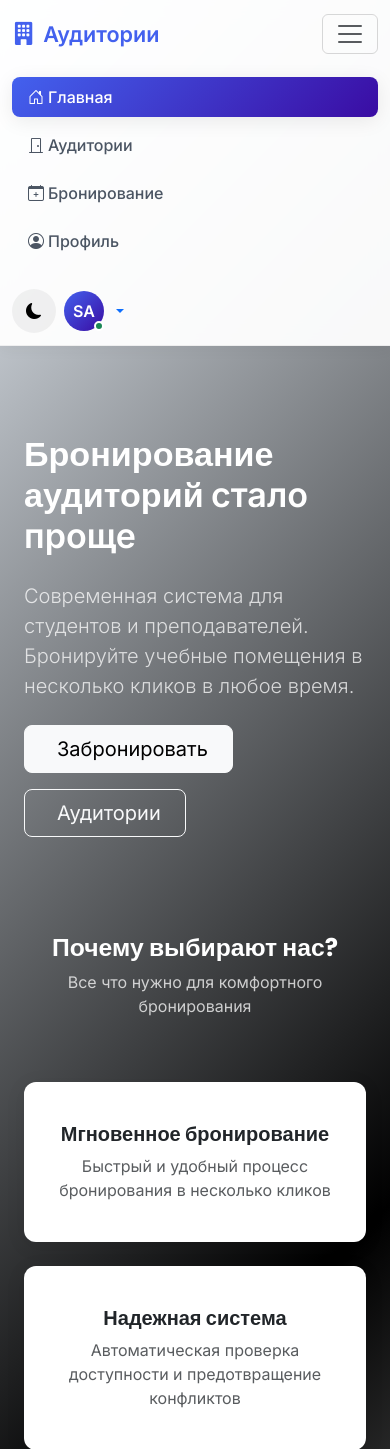
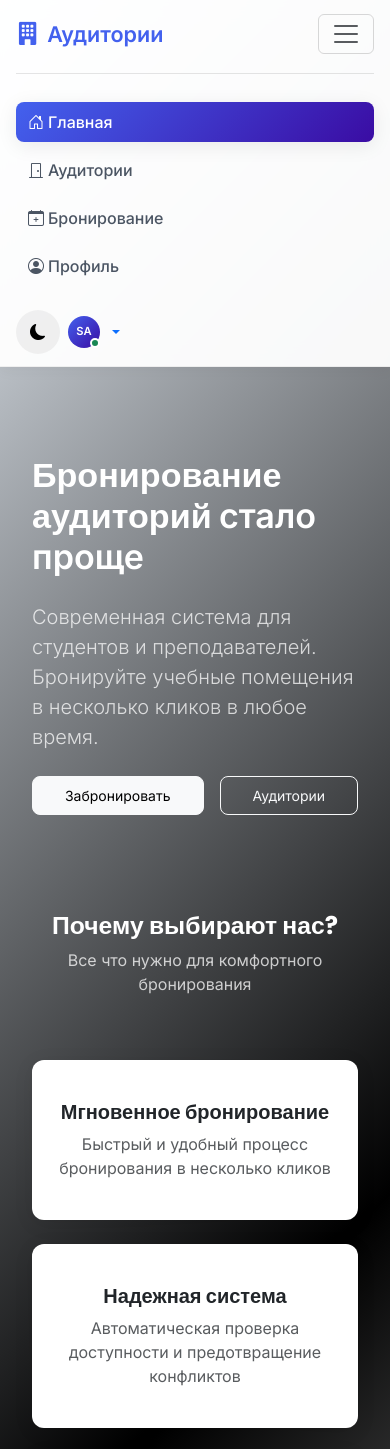
Before and after one commit to Adahan122/booking-system, a Flask app: page /index in a window 390 px wide, after a click that opens the changed part. Shown: the top 1449 px of the page. Run offline with Flask 3, Linux system fonts and the light colour scheme; the visitor is signed in with stand-in values (Sample User, id 1); data that the repository does not hold is empty.

Commit message:
fix adaptive

```diff
--- a/app/templates/base.html
+++ b/app/templates/base.html
@@ -266,7 +266,6 @@
 
       /* Stats Cards */
       .stat-card {
-
         border-radius: var(--border-radius);
         padding: 1.5rem;
         box-shadow: var(--box-shadow);
@@ -295,17 +294,106 @@
       }
 
       /* Responsive Design */
-      @media (max-width: 768px) {
+      @media (max-width: 991px) {
+        .navbar-collapse {
+          margin-top: 1rem;
+          border-top: 1px solid rgba(0, 0, 0, 0.1);
+          padding-top: 1rem;
+        }
+
+        .navbar-dark .navbar-collapse {
+          border-top-color: rgba(255, 255, 255, 0.1);
+        }
+
         .navbar-nav {
-          padding: 1rem 0;
+          padding: 0.5rem 0;
         }
 
         .nav-link {
           margin: 0.25rem 0;
+          padding: 0.5rem 0.75rem !important;
+        }
+
+        .d-flex.align-items-center.gap-2 {
+          flex-wrap: wrap;
+          gap: 0.5rem !important;
+          justify-content: flex-start;
+          margin-top: 1rem;
+        }
+
+        .user-avatar {
+          width: 36px;
+          height: 36px;
+          font-size: 0.75rem;
+        }
+
+        .dropdown-menu {
+          min-width: 220px;
+        }
+
+        .theme-switch {
+          width: 40px;
+          height: 40px;
+        }
+      }
+
+      @media (max-width: 576px) {
+        .navbar-brand div {
+          display: flex !important;
+          flex-direction: column;
+          align-items: flex-start;
+        }
+
+        .navbar-brand .me-2 {
+          margin-right: 0.5rem !important;
+        }
+
+        .navbar-brand span {
+          font-size: 1rem;
+        }
+
+        .navbar-brand small {
+          display: none !important;
+        }
+
+        .user-avatar {
+          width: 32px;
+          height: 32px;
+          font-size: 0.7rem;
+        }
+
+        .d-none.d-md-flex {
+          display: none !important;
+        }
+
+        .d-flex.align-items-center.gap-2 {
+          width: 100%;
+          margin-top: 0.75rem;
+        }
+
+        .btn {
+          padding: 0.5rem 1rem;
+          font-size: 0.875rem;
+          flex: 1 1 auto;
+          min-width: 120px;
+        }
+
+        .btn i {
+          display: none;
+        }
+
+        .dropdown-menu-end {
+          right: 0 !important;
+          left: auto !important;
         }
 
         .stat-card {
           margin-bottom: 1rem;
+        }
+
+        .container {
+          padding-left: 1rem;
+          padding-right: 1rem;
         }
       }
 
@@ -413,9 +501,9 @@
           </ul>
 
           <!-- Right Section -->
-          <div class="d-flex align-items-center gap-2">
+          <div class="d-flex align-items-center gap-2 ms-auto ms-lg-0">
             <!-- Theme Toggle -->
-            <button id="themeToggle" class="theme-switch" title="Сменить тему">
+            <button id="themeToggle" class="theme-switch flex-shrink-0" title="Сменить тему">
               <i class="bi bi-moon-fill"></i>
             </button>
 
@@ -434,17 +522,15 @@
                 <div class="d-none d-md-flex flex-column text-start">
                   <span class="fw-semibold">{{ current_user.username }}</span>
                   <small class="text-muted">
-                    {% if current_user.role == 'teacher' %}Преподаватель{% elif current_user.role
-                    == 'admin' %}Администратор{% else %}Студент{% endif %}
+                    {% if current_user.role == 'teacher' %}Преподаватель{% elif current_user.role ==
+                    'admin' %}Администратор{% else %}Студент{% endif %}
                   </small>
                 </div>
               </a>
               <ul class="dropdown-menu dropdown-menu-end shadow-lg">
                 <li class="dropdown-header">
                   <div class="d-flex align-items-center">
-                    <div class="user-avatar me-2">
-                      {{ current_user.username[:2]|upper }}
-                    </div>
+                    <div class="user-avatar me-2">{{ current_user.username[:2]|upper }}</div>
                     <div>
                       <h6 class="mb-0">{{ current_user.username }}</h6>
                       <small class="text-muted">{{ current_user.email }}</small>
@@ -456,14 +542,6 @@
                   <a class="dropdown-item" href="{{ url_for('main.profile') }}">
                     <i class="bi bi-person me-2"></i>Мой профиль
                   </a>
-                </li>
-                <li>
-                  <a class="dropdown-item" href="#">
-                    <i class="bi bi-calendar-check me-2"></i>Мои бронирования
-                  </a>
-                </li>
-                <li>
-                  <a class="dropdown-item" href="#"> <i class="bi bi-gear me-2"></i>Настройки </a>
                 </li>
                 {% if current_user.role in ['teacher', 'admin'] %}
                 <li>
@@ -481,12 +559,15 @@
               </ul>
             </div>
             {% else %}
-            <div class="d-flex gap-2">
-              <a class="btn btn-outline-primary" href="{{ url_for('auth.login') }}">
-                <i class="bi bi-box-arrow-in-right me-1"></i>Войти
+            <div class="d-flex gap-2 flex-wrap">
+              <a class="btn btn-outline-primary flex-shrink-0" href="{{ url_for('auth.login') }}">
+                <i class="bi bi-box-arrow-in-right me-1 d-none d-sm-inline"></i
+                ><span class="d-sm-none">Войти</span><span class="d-none d-sm-inline">Войти</span>
               </a>
-              <a class="btn btn-primary" href="{{ url_for('auth.register') }}">
-                <i class="bi bi-person-plus me-1"></i>Регистрация
+              <a class="btn btn-primary flex-shrink-0" href="{{ url_for('auth.register') }}">
+                <i class="bi bi-person-plus me-1 d-none d-sm-inline"></i
+                ><span class="d-sm-none">Рег.</span
+                ><span class="d-none d-sm-inline">Регистрация</span>
               </a>
             </div>
             {% endif %}
@@ -517,9 +598,7 @@
 
     <!-- Main Content -->
     <main class="flex-grow-1 py-4">
-      <div class="container fade-in">
-        {% block content %}{% endblock %}
-      </div>
+      <div class="container fade-in">{% block content %}{% endblock %}</div>
     </main>
 
     <!-- Footer -->
@@ -558,9 +637,7 @@
         </div>
         <hr class="my-4 opacity-25" />
         <div class="text-center">
-          <p class="mb-0">
-            &copy; 2024 Учебное заведение. Все права защищены.
-          </p>
+          <p class="mb-0">&copy; 2024 Учебное заведение. Все права защищены.</p>
         </div>
       </div>
     </footer>
@@ -588,9 +665,7 @@
 
         function updateThemeIcon(theme) {
           themeToggle.innerHTML =
-            theme === 'dark'
-              ? '<i class="bi bi-sun-fill"></i>'
-              : '<i class="bi bi-moon-fill"></i>';
+            theme === 'dark' ? '<i class="bi bi-sun-fill"></i>' : '<i class="bi bi-moon-fill"></i>';
         }
       });
     </script>
```
